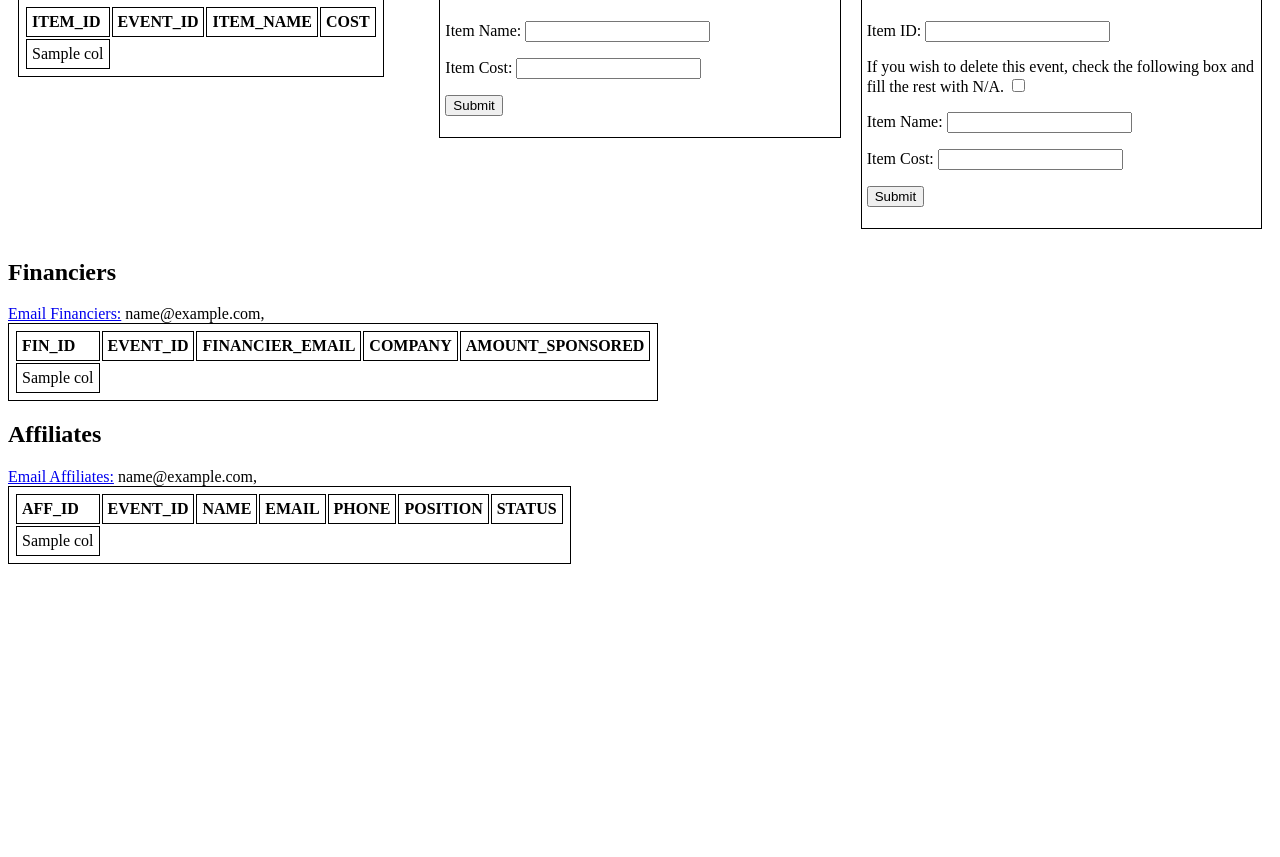
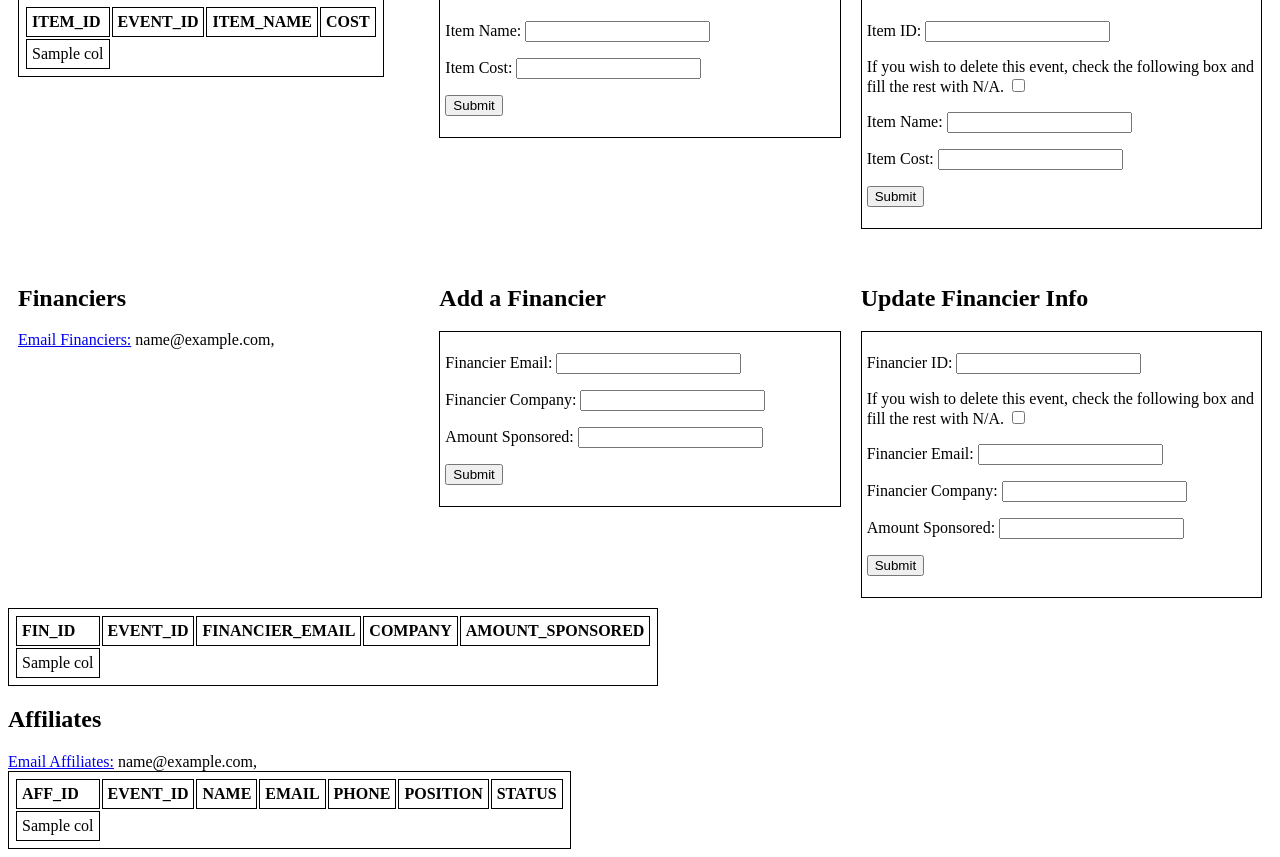
Before and after one commit to lucyc166/w4111-proj, a Flask app: template templates/event_profile.html in a window 1280 px wide. Shown: the part 515-1372 px from the top of the page. Before the commit the page ends 1079 px from the top, so only its background shows below. Run offline with Flask 3, Linux system fonts and the light colour scheme; the template is opened without the code that fills it: most values are stand-ins (such as "Sample title", 1, 10 or a date in 2020); parts of the project's set-up code (start-up, migrations or seed data) failed here and were passed over.

Commit message:
add financier, update financier

```diff
--- a/server1.py
+++ b/server1.py
@@ -406,6 +406,48 @@ def update_expense(event_id):
 
     return redirect("/event/%s" % (event_id))
 
+
+@app.route('/<event_id>/add_financier', methods=["GET", "POST"])
+def add_financier(event_id):
+    financier_email = request.form.get("financier_email")
+    company = request.form.get("company")
+    amount_sponsored = request.form.get("amount_sponsored")
+
+    # generate fin_id
+    select_query = "SELECT max(fin_id) FROM financiers"
+    cursor = g.conn.execute(text(select_query))
+    fin_id = str(int(cursor.fetchone()[0]) + 1).zfill(5) # fill with leading 0's [0001, 0002]
+
+    # add financier to financier table
+    select_query = "INSERT INTO financiers (fin_id, event_id, financier_email, company, amount_sponsored) VALUES ('%s', '%s', '%s', '%s', '%s')" % (fin_id, event_id, financier_email, company, amount_sponsored)
+    print(select_query)
+    g.conn.execute(text(select_query))
+    g.conn.commit()
+
+    return redirect("/event/%s" % (event_id))
+
+
+@app.route('/<event_id>/update_financier', methods=["GET", "POST"])
+def update_financier(event_id):
+    fin_id = request.form.get("fin_id")
+
+    # delete financier
+    if request.form.get("delete_request_f") != None:
+        select_query = "DELETE from financiers WHERE fin_id = '%s' and event_id = '%s'" % (fin_id, event_id)
+        print(select_query)
+        g.conn.execute(text(select_query))
+        g.conn.commit()
+    else:
+        financier_email = request.form.get("financier_email")
+        company = request.form.get("company")
+        amount_sponsored = request.form.get("amount_sponsored")
+        select_query = "UPDATE financiers SET financier_email = '%s', company = '%s', amount_sponsored = '%s' WHERE fin_id = '%s' and event_id = '%s'" % (financier_email, company, amount_sponsored, fin_id, event_id)
+        print(select_query)
+        g.conn.execute(text(select_query))
+        g.conn.commit()
+
+    return redirect("/event/%s" % (event_id))
+
 # Example of adding new data to the database
 @app.route('/add', methods=['POST'])
 def add():
--- a/templates/event_profile.html
+++ b/templates/event_profile.html
@@ -99,13 +99,34 @@
   <p></p>
 
 
-
-  <h2>Financiers</h2>
-  <a class="button" href="mailto:{% for financier in financiers %}
+  <div class="row">
+    <div class="column">
+      <h2>Financiers</h2>
+      <a class="button" href="mailto:{% for financier in financiers %}
   {{ financier.financier_email }},
    {% endfor %}">Email Financiers:</a> {% for financier in financiers %}
    {{ financier.financier_email }},
     {% endfor %}
+    </div>
+    <div class="column">
+      <h2>Add a Financier</h2>
+        <form action="{{ url_for('add_financier', event_id = event.event_id) }}" method = "POST"> <!--*** insert event id into this statement somehow-->
+        <p> Financier Email: <input type = "text" name = "financier_email" required/></p>
+        <p> Financier Company: <input type = "text" name = "company" required/></p>
+        <p> Amount Sponsored: <input type = "text" name = "amount_sponsored" required/></p>
+        <p><button type="submit">Submit</button></p></form>
+    </div>
+    <div class="column">
+      <h2>Update Financier Info</h2>
+        <form action="{{ url_for('update_financier', event_id = event.event_id) }}" method = "POST"> <!--*** insert event id into this statement somehow-->
+        <p> Financier ID: <input type = "text" name = "fin_id" required/></p>
+        <p> If you wish to delete this event, check the following box and fill the rest with N/A. <input type = "checkbox" name = "delete_request"/></p>
+        <p> Financier Email: <input type = "text" name = "financier_email" /></p>
+        <p> Financier Company: <input type = "text" name = "company" /></p>
+        <p> Amount Sponsored: <input type = "text" name = "amount_sponsored" /></p>
+        <p><button type="submit">Submit</button></p></form>
+    </div>
+  </div>
 
   <table>
     <tr>
--- a/templates/hub.html
+++ b/templates/hub.html
@@ -16,7 +16,7 @@ The main content area of the homepage will have Future Events and Past Events, a
 
 <h2>Welcome, {{ email }}!</h2>
 <!-- ** somewhere here, grab the user_id and use it to generate the query for orgs the user is affiliated with -->
-
+<p>Click an organization to view the organization details and create or update your events.</p>
 
 
 <!-- Form to add org -->
@@ -26,6 +26,7 @@ The main content area of the homepage will have Future Events and Past Events, a
 <p><a href="/org/{{org[0]}}">{{ org[1] }}</a></p>
 {% endfor %}
 
+<p>Click an event to view the event details.</p>
 
 <h2>Your Upcoming Events</h2>
 
```
